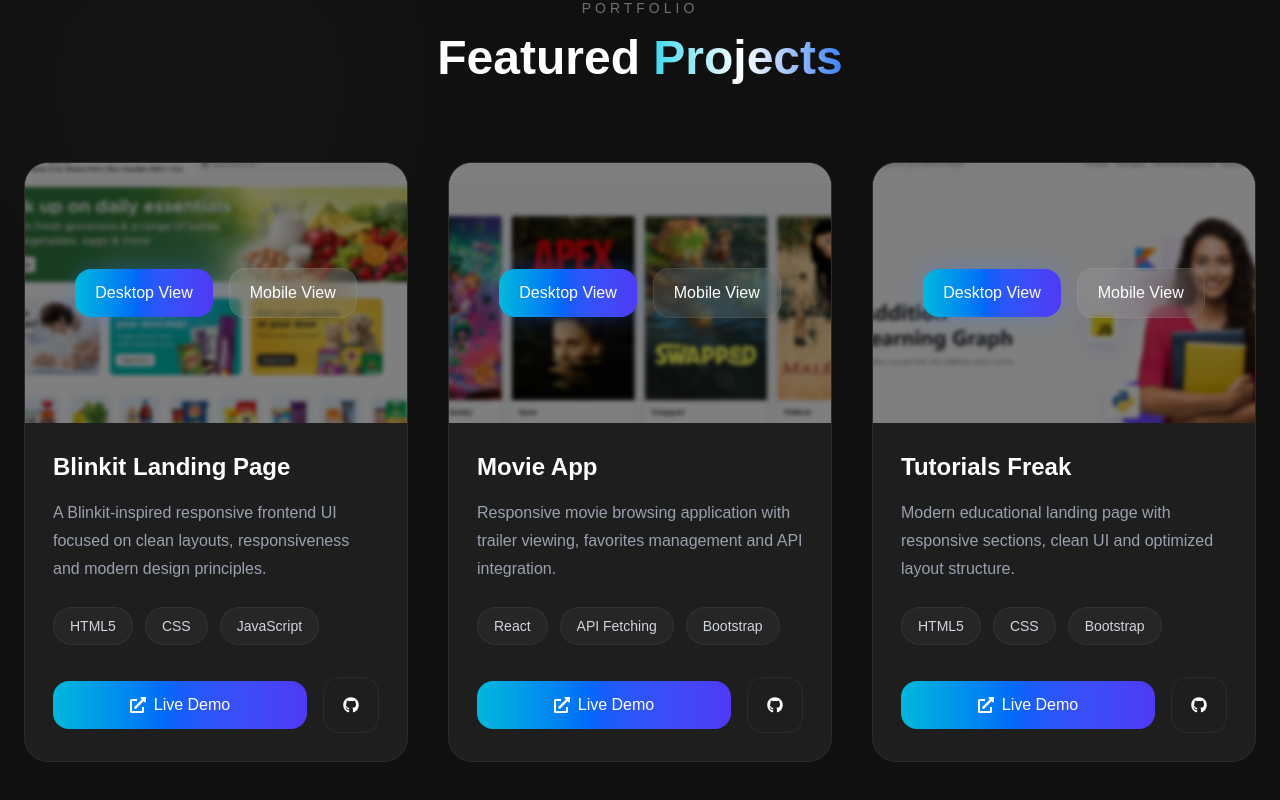
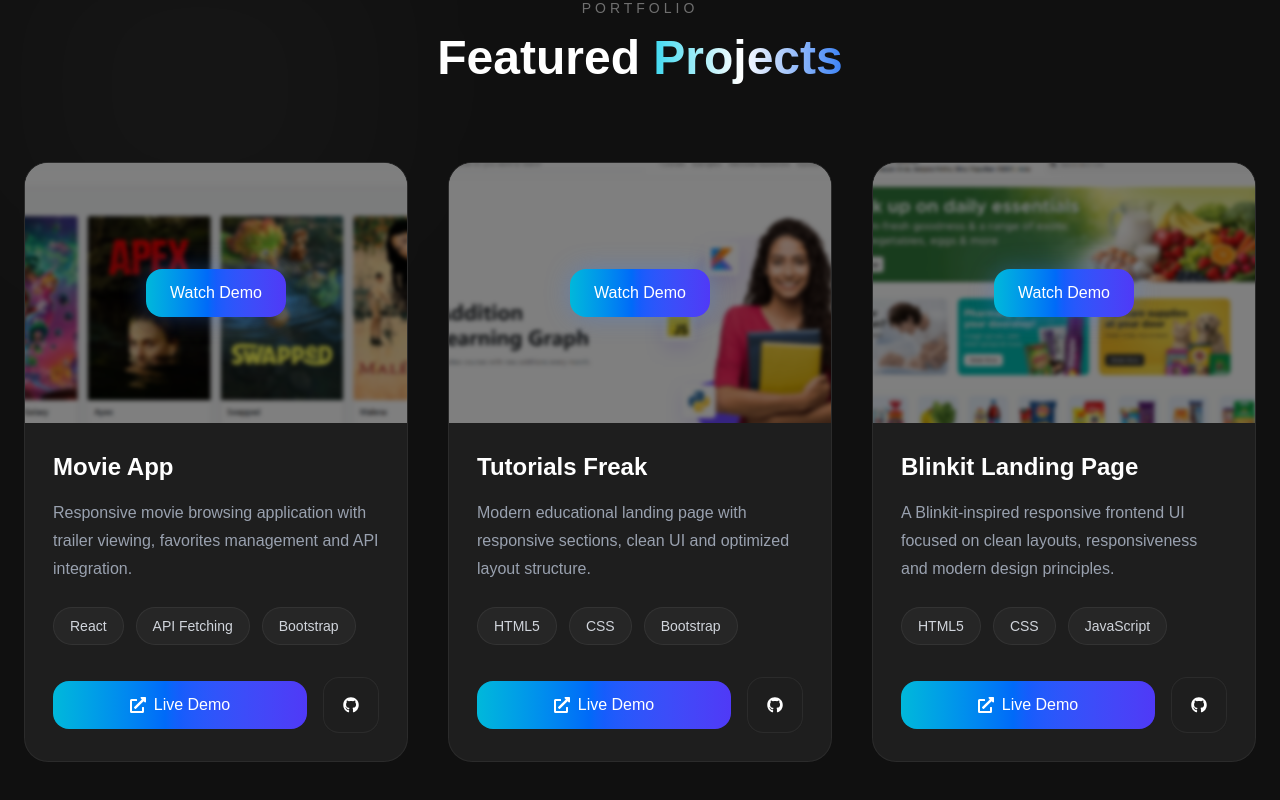
Before and after one commit to sonu101994/Bini-Portfolio, a Next.js app: page / in a window 1280 px wide. Shown: the part 1968-2768 px from the top of the page. Built offline with nearby package versions, Linux system fonts and the light colour scheme.

Commit message:
changes in projects component

```diff
--- a/src/app/globals.css
+++ b/src/app/globals.css
@@ -1,8 +1,4 @@
 @import "tailwindcss";
-
-@tailwind base;
-@tailwind components;
-@tailwind utilities;
 
 html {
   scroll-behavior: smooth;
@@ -22,15 +18,6 @@
   overflow-x: hidden;
 }
 
-* {
-  transition:
-    background-color 0.3s ease,
-    border-color 0.3s ease,
-    transform 0.3s ease,
-    color 0.3s ease;
-
-  -webkit-tap-highlight-color: transparent;
-}
 
 ::-webkit-scrollbar {
   width: 7px;
@@ -58,17 +45,6 @@
   border: 1px solid rgba(255,255,255,0.06);
 }
 
-.gradient-text {
-  background: linear-gradient(
-    90deg,
-    #ffffff 0%,
-    #bdbdbd 100%
-  );
-
-  -webkit-background-clip: text;
-  -webkit-text-fill-color: transparent;
-}
-
 input,
 textarea {
   color: #e0e0e0;
--- a/src/components/Projects.jsx
+++ b/src/components/Projects.jsx
@@ -1,39 +1,25 @@
 "use client";
 
+import Image from "next/image";
+import { AnimatePresence, motion } from "framer-motion";
 import { useState } from "react";
-import { motion, AnimatePresence } from "framer-motion";
-import { FaGithub, FaExternalLinkAlt } from "react-icons/fa";
+import { FaExternalLinkAlt, FaGithub } from "react-icons/fa";
 
 export default function Projects() {
 
-  const [preview, setPreview] = useState(null);
+  const [previewVideo, setPreviewVideo] = useState(null);
 
   const projects = [
-    {
-      id: 1,
-      title: "Blinkit Landing Page",
-      description:
-        "A Blinkit-inspired responsive frontend UI focused on clean layouts, responsiveness and modern design principles.",
-
-      desktop: "/images/blinkit-desk.png",
-      mobile: "/images/blinkit-mobile.png",
-
-      usedTechs: ["HTML5", "CSS", "JavaScript"],
-
-      liveLink: "https://your-blinkit.vercel.app",
-
-      githubLink:
-        "https://github.com/sonu101994/blinkit-landing-page",
-    },
 
     {
-      id: 2,
+      id: 3,
       title: "Movie App",
       description:
         "Responsive movie browsing application with trailer viewing, favorites management and API integration.",
 
       desktop: "/images/movie-desktop.png",
-      mobile: "/images/movie-mobile.png",
+
+      video: "/videos/movie-app.mp4",
 
       usedTechs: ["React", "API Fetching", "Bootstrap"],
 
@@ -45,13 +31,14 @@
     },
 
     {
-      id: 3,
+      id: 4,
       title: "Tutorials Freak",
       description:
         "Modern educational landing page with responsive sections, clean UI and optimized layout structure.",
 
       desktop: "/images/tutorial-desktop.png",
-      mobile: "/images/tutorial-mobile.png",
+
+      video: "/videos/tutorial-freak.mp4",
 
       usedTechs: ["HTML5", "CSS", "Bootstrap"],
 
@@ -60,6 +47,24 @@
 
       githubLink:
         "https://github.com/sonu101994/tutorials-freak-LandingPage/",
+    },
+
+    {
+      id: 5,
+      title: "Blinkit Landing Page",
+      description:
+        "A Blinkit-inspired responsive frontend UI focused on clean layouts, responsiveness and modern design principles.",
+
+      desktop: "/images/blinkit-desk.png",
+
+      video: "/videos/blinkit-landing-page.mp4",
+
+      usedTechs: ["HTML5", "CSS", "JavaScript"],
+
+      liveLink: "https://your-blinkit.vercel.app",
+
+      githubLink:
+        "https://github.com/sonu101994/blinkit-landing-page",
     },
   ];
 
@@ -121,12 +126,11 @@
               <div className="relative h-[260px] overflow-hidden">
 
                 {/* BACKGROUND IMAGE */}
-                <img
+                <Image
                   src={project.desktop}
                   alt={project.title}
+                  fill
                   className="
-                    w-full
-                    h-full
                     object-cover
                     scale-110
                     blur-[2px]
@@ -139,7 +143,7 @@
                 {/* DARK OVERLAY */}
                 <div className="absolute inset-0 bg-black/50" />
 
-                {/* BUTTONS */}
+                {/* BUTTON */}
                 <div
                   className="
                     absolute
@@ -147,19 +151,17 @@
                     flex
                     items-center
                     justify-center
-                    gap-4
                     z-20
                     px-4
                   "
                 >
 
-                  {/* DESKTOP BUTTON */}
                   <button
                     onClick={() =>
-                      setPreview(project.desktop)
+                      setPreviewVideo(project.video)
                     }
                     className="
-                      px-5
+                      px-6
                       py-3
                       rounded-2xl
                       bg-gradient-to-r
@@ -174,31 +176,7 @@
                       shadow-[0_0_25px_rgba(59,130,246,0.35)]
                     "
                   >
-                    Desktop View
-                  </button>
-
-                  {/* MOBILE BUTTON */}
-                  <button
-                    onClick={() =>
-                      setPreview(project.mobile)
-                    }
-                    className="
-                      px-5
-                      py-3
-                      rounded-2xl
-                      bg-white/[0.08]
-                      backdrop-blur-xl
-                      border
-                      border-white/[0.08]
-                      text-white
-                      font-medium
-                      hover:bg-white/[0.12]
-                      hover:scale-105
-                      transition-all
-                      duration-300
-                    "
-                  >
-                    Mobile View
+                    Watch Demo
                   </button>
 
                 </div>
@@ -306,31 +284,29 @@
 
       </div>
 
-      {/* IMAGE PREVIEW OVERLAY */}
+      {/* VIDEO PREVIEW OVERLAY */}
       <AnimatePresence>
 
-        {preview && (
+        {previewVideo && (
 
           <motion.div
             initial={{ opacity: 0 }}
             animate={{ opacity: 1 }}
             exit={{ opacity: 0 }}
-            onClick={() => setPreview(null)}
             className="
               fixed
               inset-0
-              bg-black/95
+              bg-black
               z-[9999]
               flex
               items-center
               justify-center
-              p-4
             "
           >
 
             {/* CLOSE BUTTON */}
             <button
-              onClick={() => setPreview(null)}
+              onClick={() => setPreviewVideo(null)}
               className="
                 absolute
                 top-6
@@ -347,24 +323,26 @@
                 hover:scale-110
                 transition-all
                 duration-300
+                z-50
               "
             >
               ×
             </button>
 
-            {/* IMAGE */}
-            <motion.img
-              initial={{ scale: 0.9 }}
+            {/* VIDEO */}
+            <motion.video
+              initial={{ scale: 0.95 }}
               animate={{ scale: 1 }}
-              exit={{ scale: 0.9 }}
+              exit={{ scale: 0.95 }}
               transition={{ duration: 0.3 }}
-              src={preview}
-              alt="preview"
+              src={previewVideo}
+              controls
+              autoPlay
+              playsInline
               className="
-                max-w-full
-                max-h-[90vh]
+                max-w-7xl
+                max-h-[85vh]
                 object-contain
-                rounded-3xl
               "
             />
 
```
